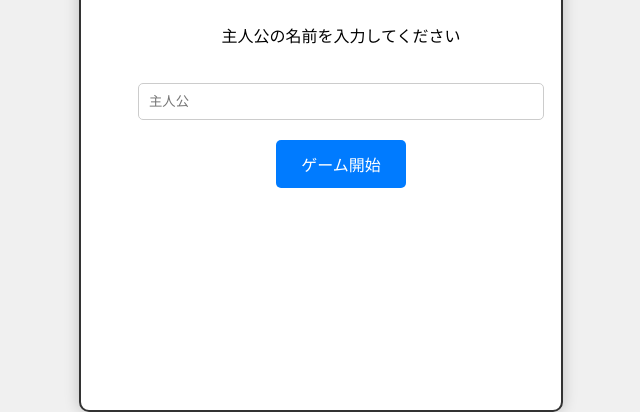
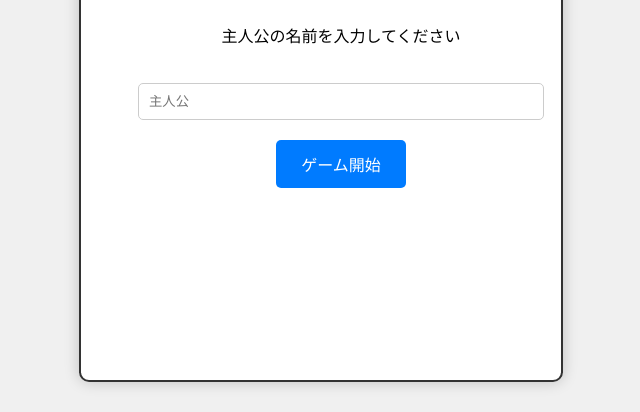
Before and after one commit to jun8isida/ashizaru_success_test, a plain HTML site: page index.html in a window 1280 px wide. Shown: the part 390-802 px from the top of the page, without its empty margins (319-959 px from the left). Drawn offline with Linux system fonts and the light colour scheme.

Commit message:
Update style.css

```diff
--- a/style.css
+++ b/style.css
@@ -10,7 +10,7 @@ body {
 
 #game-container {
     width: 480px;
-    height: 800px;
+    height: 740px; /* ★高さを800pxから740pxに変更 */
     background-color: #fff;
     border: 2px solid #333;
     border-radius: 10px;
```
